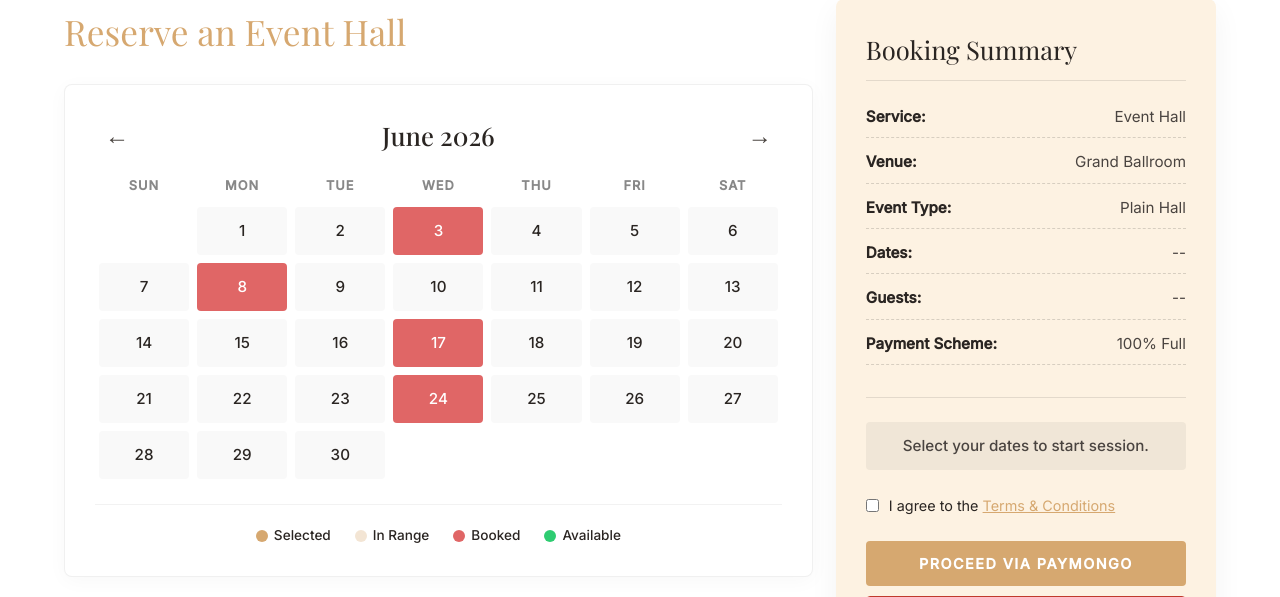
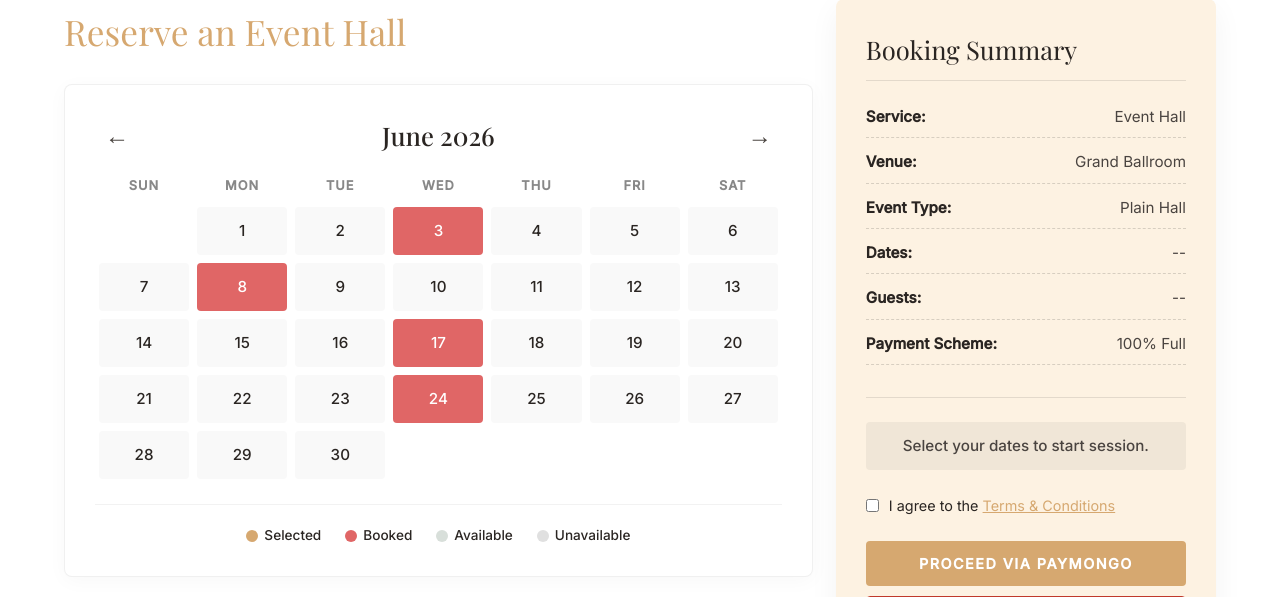
Before and after one commit to FrancisGiann/Sevilla360, a PHP site: page /booking.php in a window 1280 px wide. Shown: the part 206-803 px from the top of the page. Run offline with PHP 8.4, Linux system fonts and the light colour scheme; some web fonts are replaced.

Commit message:
fixed calendar legend

```diff
--- a/assets/css/booking.css
+++ b/assets/css/booking.css
@@ -186,9 +186,9 @@
 }
 
 .dot.selected { background: var(--color-gold); }
-.dot.in-range-dot { background: rgba(214, 168, 112, 0.3); }
 .dot.booked { background: #e06666; }
-.dot.available { background: #2ecc71; }
+.dot.available { background: #d8dfda; }
+.dot.unavailable { background: #e0e0e0; } /* Grey for unavailable */
 
 /* Forms & Inputs */
 .form-row { display: flex; gap: 1.5rem; }
--- a/booking.php
+++ b/booking.php
@@ -58,9 +58,9 @@
                         </div>
                         <div class="cal-legend">
                             <span class="legend-item"><span class="dot selected"></span> Selected</span>
-                            <span class="legend-item"><span class="dot in-range-dot"></span> In Range</span>
                             <span class="legend-item"><span class="dot booked"></span> Booked</span>
                             <span class="legend-item"><span class="dot available"></span> Available</span>
+                            <span class="legend-item"><span class="dot unavailable"></span> Unavailable</span>
                         </div>
                     </div>
 
@@ -221,9 +221,9 @@
                         <div class="cal-days-grid"></div>
                         <div class="cal-legend">
                             <span class="legend-item"><span class="dot selected"></span> Selected</span>
-                            <span class="legend-item"><span class="dot in-range-dot"></span> In Range</span>
                             <span class="legend-item"><span class="dot booked"></span> Booked</span>
                             <span class="legend-item"><span class="dot available"></span> Available</span>
+                            <span class="legend-item"><span class="dot unavailable"></span> Unavailable</span>
                         </div>
                     </div>
 
@@ -275,9 +275,9 @@
                         <div class="cal-days-grid"></div>
                         <div class="cal-legend">
                             <span class="legend-item"><span class="dot selected"></span> Selected</span>
-                            <span class="legend-item"><span class="dot in-range-dot"></span> In Range</span>
                             <span class="legend-item"><span class="dot booked"></span> Booked</span>
                             <span class="legend-item"><span class="dot available"></span> Available</span>
+                            <span class="legend-item"><span class="dot unavailable"></span> Unavailable</span>
                         </div>
                     </div>
 
```
